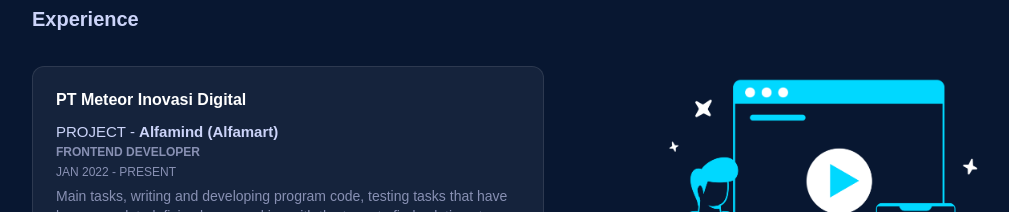
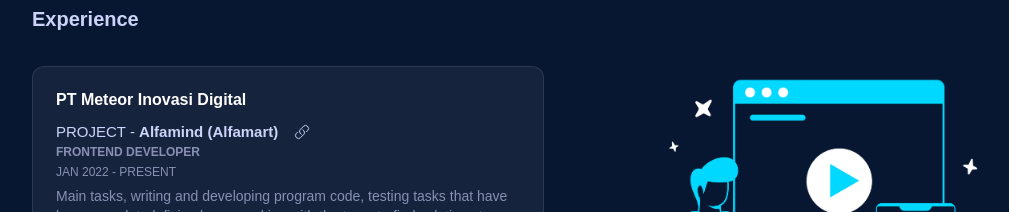
Before and after one commit to ilhamfathoni2/ilham-portofolio, a Next.js app: page / in a window 1280 px wide. Shown: the part 1400-1612 px from the top of the page, without its empty margins (200-1209 px from the left). Built offline with nearby package versions, Linux system fonts and the light colour scheme.

Commit message:
add icon link

```diff
--- a/src/components/home/experience.tsx
+++ b/src/components/home/experience.tsx
@@ -5,6 +5,7 @@ import {
   logoAlfamind,
   logoDaikin,
 } from "../../../public/assets/img";
+import { LinkIcon } from "@heroicons/react/24/outline";
 
 const experienceData = [
   {
@@ -99,8 +100,11 @@ export const Experience = () => {
                   <div key={index}>
                     <h4 className="mt-3 text-[15px] font-medium text-textPrimary hover:text-primaryBlue cursor-pointer">
                       {item.link ? (
-                        <a href={item.link}>
-                          PROJECT - <b>{item.project}</b>
+                        <a href={item.link} className="flex gap-4">
+                          <div>
+                            PROJECT - <b>{item.project}</b>
+                          </div>
+                          <LinkIcon className="w-4" />
                         </a>
                       ) : (
                         <a>
```
